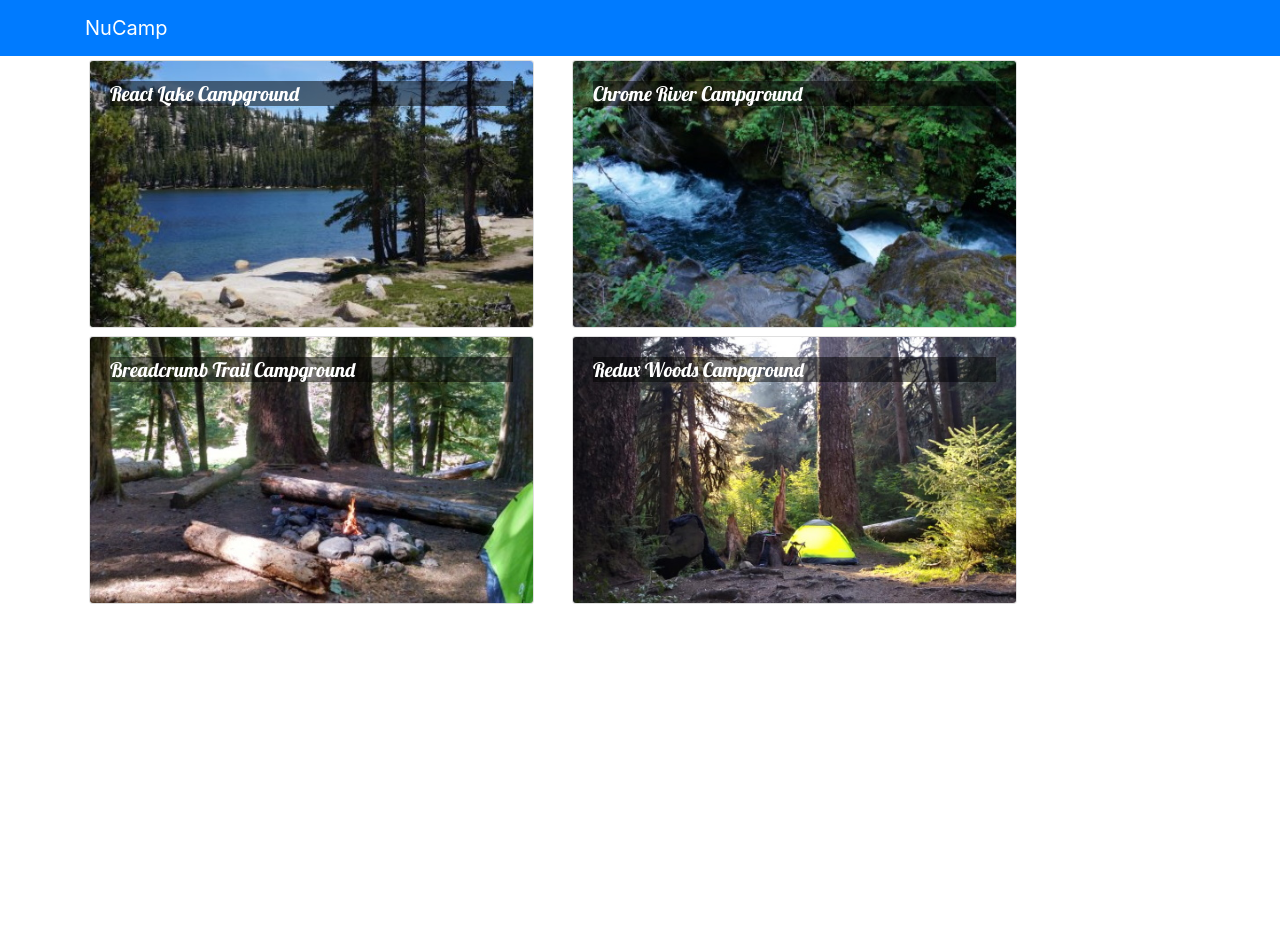
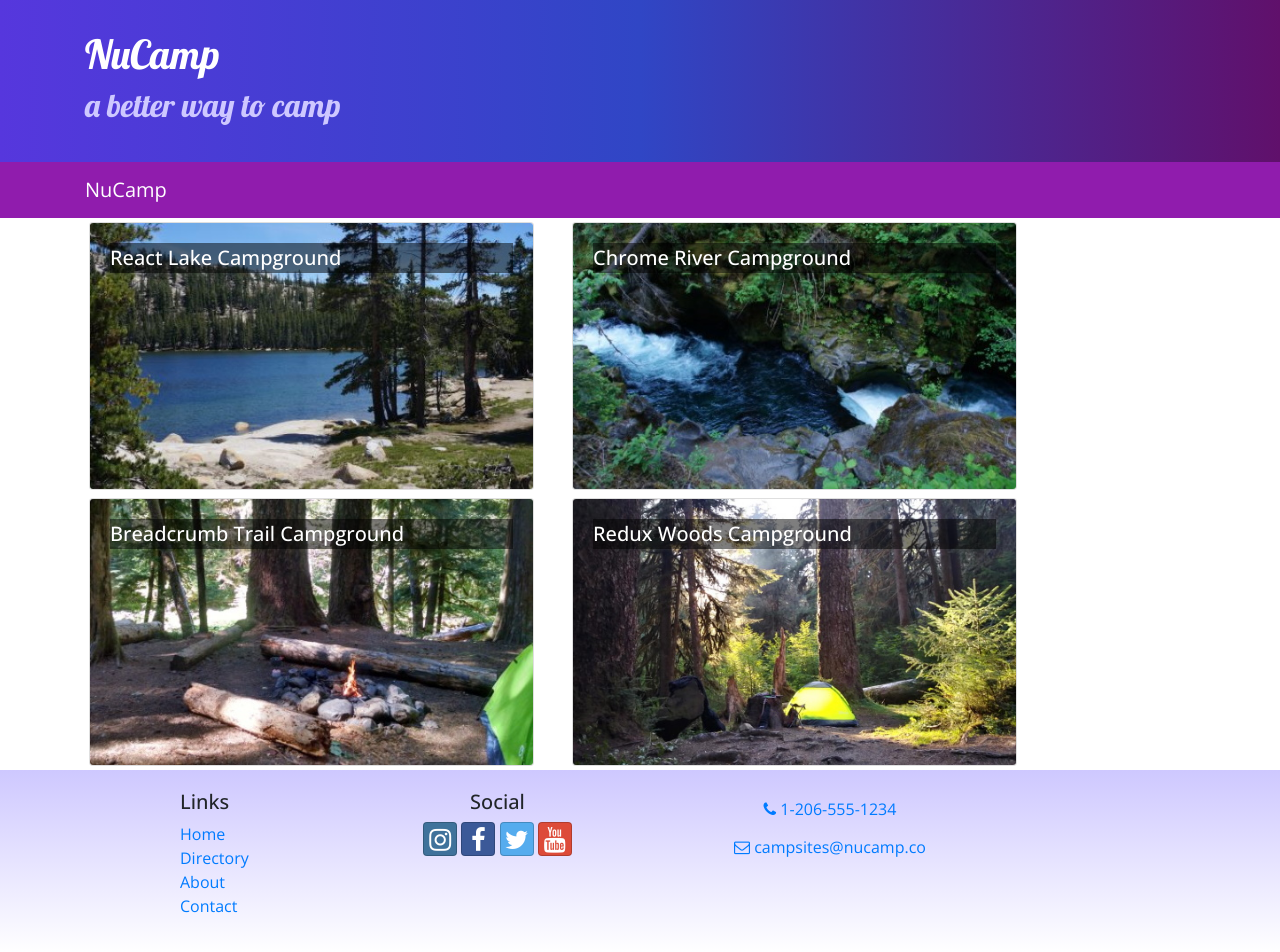
Before and after one commit to scottBranston/reactnucampsite, a React (Create React App) app: page / in a window 1280 px wide. Before the commit the page ends 800 px from the top, so only its background shows below. Built offline with nearby package versions, Linux system fonts and the light colour scheme.

Commit message:
Adding Header and Footer

```diff
--- a/package.json
+++ b/package.json
@@ -7,6 +7,8 @@
     "@testing-library/react": "^11.1.0",
     "@testing-library/user-event": "^12.1.10",
     "bootstrap": "4.5.2",
+    "bootstrap-social": "5.1.1",
+    "font-awesome": "4.7.0",
     "react": "^17.0.1",
     "react-dom": "^17.0.1",
     "react-popper": "1.3.6",
--- a/src/App.css
+++ b/src/App.css
@@ -2,11 +2,45 @@
   font-family: "Open Sans", sans-serif;
 }
 
+h1, h2, h3, .card-body> .card-title {
+  font-family:  "Lobster", cursive;
+}
 .card-title {
-  font: 500 1.25rem "Lobster", cursive;
+  font-weight: 500;
+  font-size: 1.25rem;
+}
+
+h2 {
+  color: #3046C5;
 }
 
 .card-img-overlay .card-title {
   color: white;
   background-color: rgba(0, 0, 0, 0.5);
 }
+
+.row-content {
+  padding: 50px 0;
+  border-bottom: 1px ridge;
+  min-height: 200px;
+}
+
+.site-footer {
+  background-image: linear-gradient(#CEC8FF, white);
+  padding: 20px 0;
+}
+
+.jumbotron {
+  margin: 0;
+  padding: 30px;
+  background-image: linear-gradient(to right, #5637DD, #3046C5, #60106B);
+  color: white;
+}
+
+.jumbotron h2 {
+  color: #CEC8FF;
+}
+
+.navbar-dark {
+  background-color: #901CAD;
+}
--- a/src/components/CampsiteInfoComponent.js
+++ b/src/components/CampsiteInfoComponent.js
@@ -1,10 +1,7 @@
-import React, { Component } from 'react';
+import React from 'react';
 import { Card, CardImg, CardText, CardBody, CardTitle } from 'reactstrap';
 
-class CampsiteInfo extends Component
-{
-    renderCampsite(campsite)
-    {
+function RenderCampsite({campsite}) {
         return(
             <div className="col-md-5 m-1">
                 <Card>
@@ -17,15 +14,15 @@
             </div>
         );
     }
-    render()
+function CampsiteInfo(props)
     {
-        if(this.props.campsite)
+        if(props.campsite)
         {
             return(
                 <div className="container">
                     <div className="row">
-                        {this.renderCampsite(this.props.campsite)}
-                        {this.renderComments(this.props.campsite.comments)}
+                        <RenderCampsite campsite={props.campsite} />
+                        <RenderComments comments={props.campsite.comments} />
                     </div>
                 </div>
             );
@@ -35,7 +32,7 @@
         );
     }
 
-    renderComments(comments)
+function RenderComments({comments})
     {
         if (comments)
         {
@@ -57,6 +54,6 @@
         }
         return(<div></div>);
     }
-}
+
 
 export default CampsiteInfo
--- /dev/null
+++ b/src/components/FooterComponent.js
@@ -0,0 +1,34 @@
+import React from 'react';
+
+function Footer(props) {
+    return(
+        <footer className="site-footer">
+            <div className="container">
+                <div className="row">
+                    <div className="col-4 col-sm-2 offset-1">
+                        <h5>Links</h5>
+                        <ul className="list-unstyled">
+                            <li><a href="#">Home</a></li>
+                            <li><a href="#">Directory</a></li>
+                            <li><a href="#">About</a></li>
+                            <li><a href="#">Contact</a></li>
+                        </ul>
+                    </div>
+                    <div className="col-6 col-sm-3 text-center">
+                        <h5>Social</h5>
+                        <a className="btn btn-social-icon btn-instagram" href="http://instagram.com/"><i className="fa fa-instagram" /></a>{' '}
+                        <a className="btn btn-social-icon btn-facebook" href="http://www.facebook.com/"><i className="fa fa-facebook" /></a>{' '}
+                        <a className="btn btn-social-icon btn-twitter" href="http://twitter.com/"><i className="fa fa-twitter" /></a>{' '}
+                        <a className="btn btn-social-icon btn-google" href="http://youtube.com/"><i className="fa fa-youtube" /></a>
+                    </div>
+                    <div className="col-sm-4 text-center">
+                        <a role="button" className="btn btn-link" href="tel:+12065551234"><i className="fa fa-phone" /> 1-206-555-1234</a><br />
+                        <a role="button" className="btn btn-link" href="mailto:notreal@notreal.co"><i className="fa fa-envelope-o" /> campsites@nucamp.co</a>
+                    </div>
+                </div>
+            </div>
+        </footer>
+    );
+}
+
+export default Footer;
--- /dev/null
+++ b/src/components/HeaderComponent.js
@@ -0,0 +1,29 @@
+import React, { Component }  from 'react';
+import { Navbar, NavbarBrand, Jumbotron } from 'reactstrap';
+
+class Header extends Component {
+    render() {
+        return (
+            <React.Fragment>
+                <Jumbotron fluid>
+                    <div className="container">
+                        <div className="row">
+                            <div className="col">
+                                <h1>NuCamp</h1>
+                                <h2>a better way to camp</h2>
+                            </div>
+                        </div>
+                    </div>
+                </Jumbotron>
+
+                <Navbar dark sticky="top">
+                    <div className="container">
+                        <NavbarBrand href="/">NuCamp</NavbarBrand>
+                    </div>
+                </Navbar>
+            </React.Fragment>
+        );
+    }
+}
+
+export default Header;
--- a/src/components/MainComponent.js
+++ b/src/components/MainComponent.js
@@ -1,7 +1,8 @@
 import React, { Component } from 'react';
-import { Navbar, NavbarBrand } from 'reactstrap';
 import Directory from './DirectoryComponent';
 import CampsiteInfo from './CampsiteInfoComponent';
+import Header from './HeaderComponent';
+import Footer from './FooterComponent';
 import { CAMPSITES } from '../shared/campsites';
 
 class Main extends Component {
@@ -22,13 +23,10 @@
     render() {
         return (
             <div>
-                <Navbar dark color="primary">
-                <div className="container">
-                    <NavbarBrand href="/">NuCamp</NavbarBrand>
-                </div>
-                </Navbar>
+                <Header />
                 <Directory campsites = {this.state.campsites} onClick={campsiteId => this.onCampsiteSelect(campsiteId)} />
                 <CampsiteInfo campsite={this.state.campsites.filter(campsite => campsite.id === this.state.selectedCampsite)[0]} />
+                <Footer />
             </div>
         );
     }
--- a/src/components/directorycomponent.js
+++ b/src/components/directorycomponent.js
@@ -1,18 +1,24 @@
-import React, { Component } from 'react';
+import React from 'react';
 import { Card, CardImg, CardImgOverlay, CardTitle } from 'reactstrap';
 //import CampsiteInfo from './CampsiteInfoComponent';
 
-class Directory extends Component {
-    render() {
-        const directory = this.props.campsites.map(campsite => {
-            return (
-                <div key={campsite.id} className="col-md-5 m-1">
-                    <Card onClick={() => this.props.onClick(campsite.id)}>
+function RenderDirectoryItem({campsite, onClick}) {
+    return(
+        <Card onClick={() => onClick(campsite.id)}>
             <CardImg width="100%" src={campsite.image} alt={campsite.name} />
             <CardImgOverlay>
                 <CardTitle>{campsite.name}</CardTitle>
             </CardImgOverlay>
         </Card>
+    );
+}
+
+function Directory(props) {
+
+    const directory = props.campsites.map(campsite => {
+        return (
+            <div key={campsite.id} className="col-md-5 m-1">
+                <RenderDirectoryItem campsite={campsite} onClick={props.onClick} />
             </div>
         );
     });
@@ -25,6 +31,5 @@
         </div>
     );
 }
-}
 
 export default Directory
--- a/src/index.js
+++ b/src/index.js
@@ -1,11 +1,13 @@
 import React from 'react';
 import ReactDOM from 'react-dom';
 import './index.css';
-import App from './App';
 import reportWebVitals from './reportWebVitals';
 import 'bootstrap/dist/css/bootstrap.min.css';
 import 'typeface-lobster';
 import 'typeface-open-sans';
+import 'font-awesome/css/font-awesome.css';
+import 'bootstrap-social/bootstrap-social.css';
+import App from './App';
 
 ReactDOM.render(
   <React.StrictMode>
```
Also changed, not shown: 2 other files (tests, documents, lock files or other folders). Lines whose indentation alone changed are shown as unchanged.
